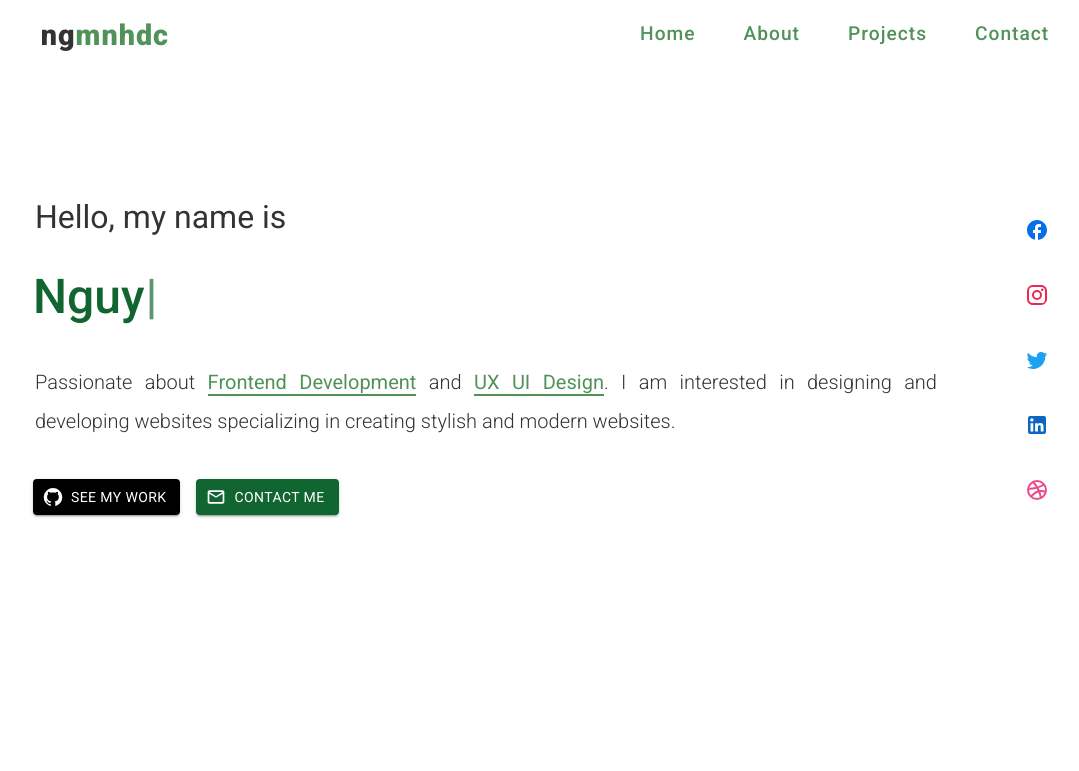
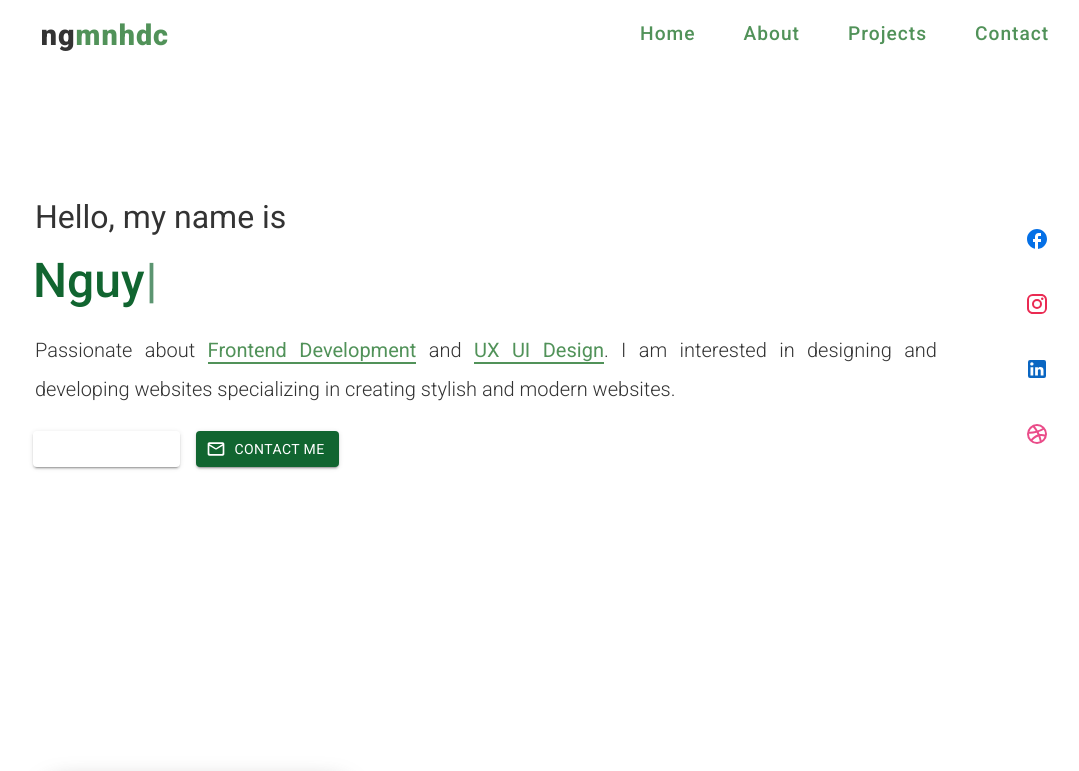
Before and after one commit to ngmnhdc/my-portfolio, a React (Create React App) app: page / in a window 1280 px wide. Shown: the top 771 px of the page, without its empty margins (95-1174 px from the left). Built offline with nearby package versions, Linux system fonts and the light colour scheme.

Commit message:
#11: Adding CV

```diff
--- a/src/Components/About/About.css
+++ b/src/Components/About/About.css
@@ -15,14 +15,11 @@
 
 .about-img {
     width: 30%;
-    /* height: 500px; */
     display: flex;
     position: relative;
 }
 
 .img-card {
-    /* width: 70%; */
-    /* height: 100%; */
     border-radius: 20px;
     padding: 20px;
     display: flex;
--- a/src/Components/About/About.js
+++ b/src/Components/About/About.js
@@ -5,7 +5,6 @@ import FileDownloadIcon from '@mui/icons-material/FileDownloadOutlined';
 import AOS from 'aos'
 import 'aos/dist/aos.css';
 import AboutImage from '../../Images/avt.jpg';
-// import CV from '../../../public/cv.pdf'
 import './About.css'
 
 function handleDownload(e) {
@@ -36,8 +35,9 @@ function About() {
                         className="btn btn-download"
                         variant="contained"
                         startIcon={ <FileDownloadIcon /> }
-                        href="https://drive.google.com/file/d/1uGXZcIIl0Vpm-Vr3cSGsOzCyxvfxg_6j/view?usp=sharing"
-                        onClick={ handleDownload }>
+                        href={ `${process.env.PUBLIC_URL}/assets/CV_NguyenThaiMinhDuc.pdf` }
+                        onClick={ handleDownload }
+                    >
                         Download my CV
                     </Button>
                 </Stack>
--- a/src/Components/Contact/Contact.css
+++ b/src/Components/Contact/Contact.css
@@ -19,7 +19,6 @@
 
 .contact-item {
     display: flex;
-    /* justify-content: center; */
     align-items: center;
 }
 
--- a/src/Components/Contact/Contact.js
+++ b/src/Components/Contact/Contact.js
@@ -43,7 +43,6 @@ function Contact() {
                 </div>
             </div>
             <div className="contact-form" id="contact-form">
-                {/* <p className="contact-desc">Feel free to get in touch with me. I am always open to discussing new projects, creative ideas or opportunities to be part of your visions.</p> */ }
                 <form className="contact-form-message" ref={ form } data-aos="fade-left" data-aos-duration="1000">
                     <label className="form-item" id="name" htmlFor="name">Name</label>
                     <input
--- a/src/Components/Home/Home.js
+++ b/src/Components/Home/Home.js
@@ -7,14 +7,11 @@ import ContactIcon from '@mui/icons-material/MailOutlineRounded';
 import IconButton from '@mui/material/IconButton';
 import FacebookIcon from '@mui/icons-material/FacebookOutlined';
 import InstagramIcon from '@mui/icons-material/Instagram';
-import TwitterIcon from '@mui/icons-material/Twitter';
 import LinkedInIcon from '@mui/icons-material/LinkedIn';
 import { UilDribbble } from '@iconscout/react-unicons'
 import AOS from 'aos'
 import 'aos/dist/aos.css';
-// import { Link } from 'react-scroll/modules';
 import "./Home.css";
-// import Me from "../../img/me.png";
 
 function handleClick(e) {
     e.preventDefault()
@@ -60,12 +57,6 @@ const Home = () => {
             </div>
             <div className="home__right-wrapper" data-aos="fade-left" data-aos-duration="2000">
                 <Stack className="icon-btns" direction="column" spacing={ 1 }>
-                    {/* <Button
-                        // className="btn github-btn"
-                        startIcon={ <GitHubIcon /> }
-                        href="https://github.com/ngmnhdc"
-                        onClick={ handleClick }>
-                    </Button> */}
                     <a className="icon-btn icon-facebook" href="https://facebook.com/ngmnhdc">
                         <IconButton aria-label="facebook" color="inherit">
                             <FacebookIcon />
@@ -74,11 +65,6 @@ const Home = () => {
                     <a className="icon-btn icon-instagram" href="https://instagram.com/ngmnhdc">
                         <IconButton aria-label="instagram" color="inherit">
                             <InstagramIcon />
-                        </IconButton>
-                    </a>
-                    <a className="icon-btn icon-twitter" href="https://twitter.com/">
-                        <IconButton aria-label="twitter" color="inherit">
-                            <TwitterIcon />
                         </IconButton>
                     </a>
                     <a className="icon-btn icon-linkedin" href="https://linkedin.com/in/ngmnhdc/">
--- a/src/Components/Projects/Projects.js
+++ b/src/Components/Projects/Projects.js
@@ -5,7 +5,6 @@ import projects from '../../data'
 
 
 function Projects() {
-    // const feature = ['HTML', 'CSS', 'JavaScript', 'ReactJS', 'Material UI']
     return (
         <div id="projects" className="projects-wrapper">
             <h2 className="projects-heading" data-aos="zoom-in" data-aos-duration="1000">Projects</h2>
@@ -20,9 +19,6 @@ function Projects() {
                         date={ project.date }
                     />
                 )) }
-                {/* <ProjectCard title="The Minimal Closet Website" features={ feature } /> */ }
-                {/* <ProjectCard />
-                <ProjectCard /> */}
             </div>
         </div>
     );
--- a/src/index.css
+++ b/src/index.css
@@ -4,8 +4,6 @@
     --secondary-color: #116530;
     --text-color: #333;
     --background-color: #fff;
-    --black-color: #000;
-    --dark-background-color: #0d1117;
 }
 
 body {
```
Also changed, not shown: 1 other file (tests, documents, lock files or other folders).
